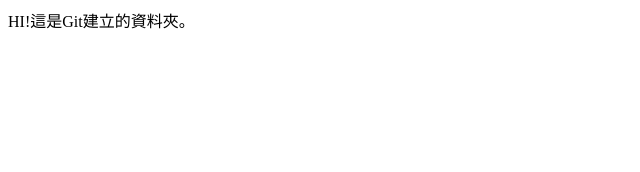
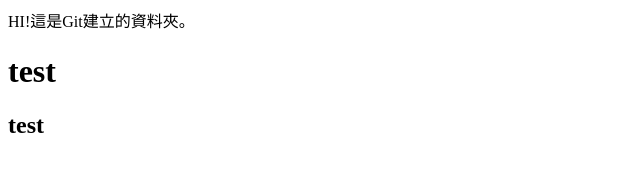
Before and after one commit to sophia621229/project, a plain HTML site: page project/index.html in a window 1280 px wide. Shown: the whole page, without its empty margins (0-640 px from the left). Drawn offline with Linux system fonts and the light colour scheme.

Commit message:
新增3版

```diff
--- a/project/index.html
+++ b/project/index.html
@@ -7,5 +7,7 @@
 </head>
 <body>
     HI!這是Git建立的資料夾。
+    <h1>test</h1>
+    <h2>test</h2>
 </body>
 </html>
```
